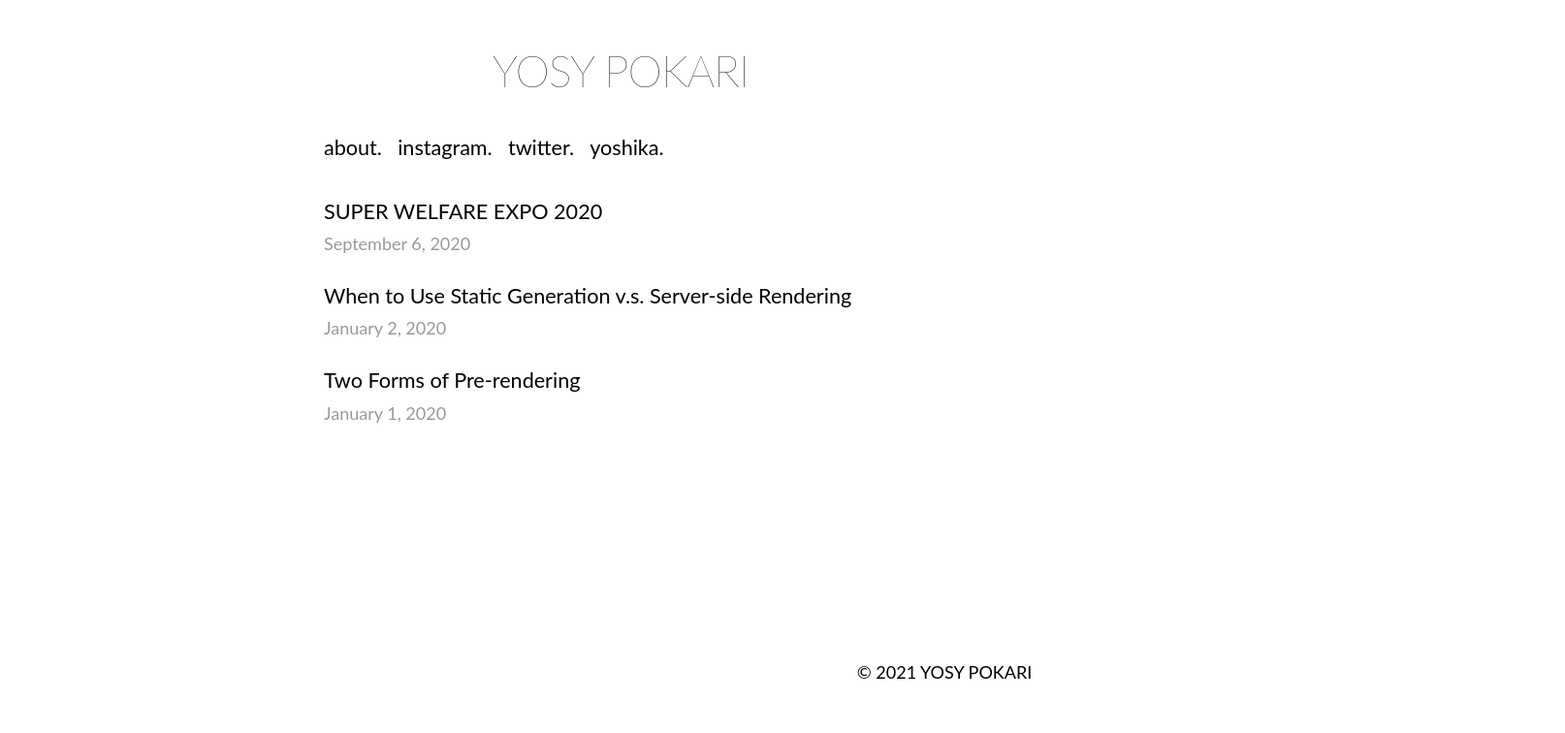
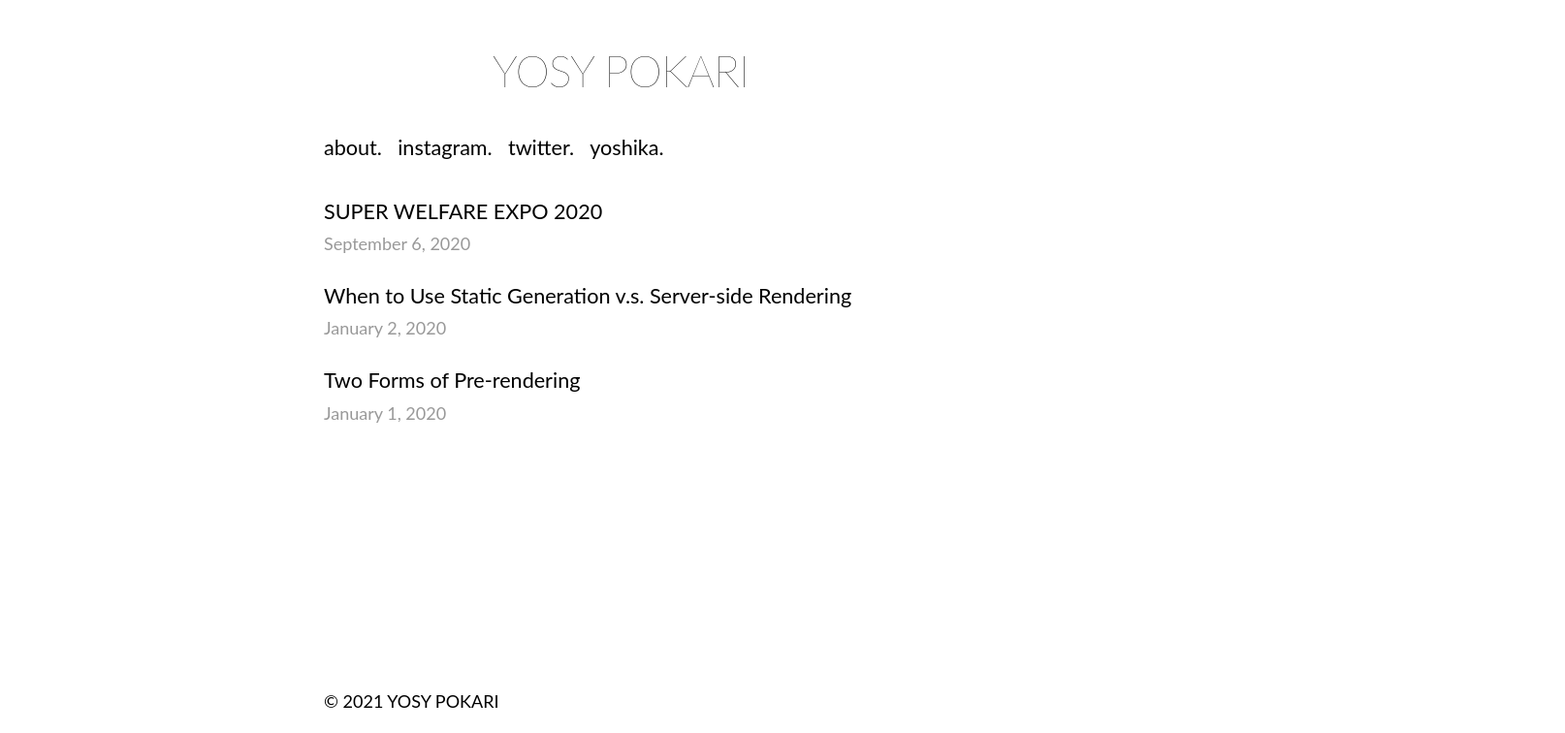
Before and after one commit to pokaryosy/mypage, a Next.js app: page / in a window 1280 px wide. Shown: the part 44-800 px from the top of the page at 97% size, 1614 px wide, since content can reach past the window. Built offline with nearby package versions, Linux system fonts and the light colour scheme.

Commit message:
156 commits

```diff
--- a/styles/utils.module.css
+++ b/styles/utils.module.css
@@ -76,6 +76,7 @@
   padding-bottom: 56.25%;
   height:0px;
   position: relative;
+  float: left;
   }
   .video iframe{
   position: absolute;
@@ -86,10 +87,7 @@
 
 
   .footer{
-    width: 100%;
-    text-align: center;
-    padding: 30px 0;
-
+  text-align: center;
   position: absolute;/*←絶対位置*/
-    bottom: 0; /*下に固定*/
+  bottom: 0; /*下に固定*/
 }
```
